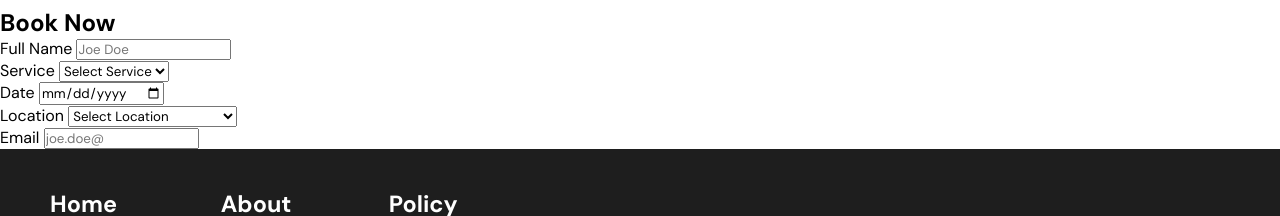
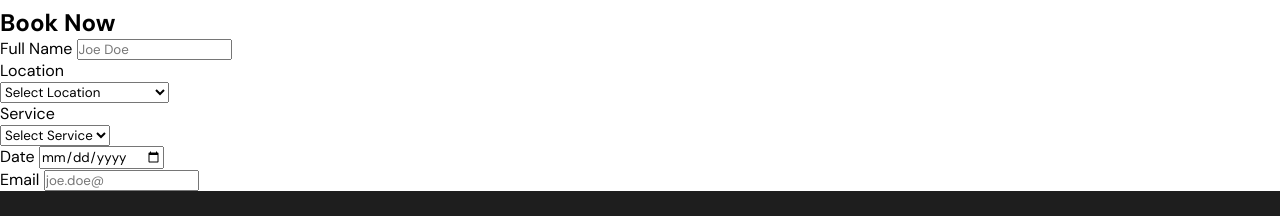
Before and after one commit to The-Just-Project-Group6/Hairdresser-Website, a plain HTML site: page booknow.html in a window 1280 px wide. Shown: the part 88-304 px from the top of the page. Drawn offline with Linux system fonts and the light colour scheme.

Commit message:
updated booknow page

```diff
--- a/booknow.html
+++ b/booknow.html
@@ -32,44 +32,45 @@
     <!-- BOOK NOW -->
     <section class="book_now_container">
         <h1>Book Now</h1>
-        <form action="" method="post" class="book_now_form">
+        <form action="" method="post">
+                <div class="book_now_form">
                     <div class="input_field_left">
                         <div class="input_field">
-                    <label for="">Full Name
-                        <input type="text" name="" id="" placeholder="Joe Doe">
-                    </label>
+                            <label for="">Full Name</label>
+                                <input type="text" name="" id="" placeholder="Joe Doe" class="input" required>
                         </div>
                         <div class="input_field">
-                    <label for="Service">Service
-                        <select name="service" id="">
+                            <label for="Location">Location</label>
+                            <div class="custom_select">
+                                <select name="Location" id="" class="input" required>
+                                    <option selected disabled>Select Location</option>
+                                    <option value="10049, Harlem Drive, NY">10049, Harlem Drive, NY</option>
+                                    <option value="Hollyword, NY">Hollyword, NY</option>
+                                    <option value="Los Angeles, NY">Los Angeles, NY</option>
+                                </select>
+                            </div>
+                        </div>
+                        <div class="input_field">
+                            <label for="service">Service</label>
+                            <div class="custom_select">
+                                <select name="Location" id="" class="input" required>
                                     <option selected disabled>Select Service</option>
                                     <option value="Hair Cut">Hair Cut</option>
                                     <option value="Braid">Braid</option>
                                     <option value="Washing">Washing</option>
                                 </select>
-                    </label>
                             </div>
-                <div class="input_field">
-                    <label for="">Date
-                        <input type="date" name="" id="" placeholder="DD/MM/YY">
-                    </label>
                         </div>
                     </div>
                     <div class="input_field_right">
                         <div class="input_field">
-                    <label for="Location">Location
-                        <select name="Location" id="">
-                            <option selected disabled>Select Location</option>
-                            <option value="10049, Harlem Drive, NY">10049, Harlem Drive, NY</option>
-                            <option value="Hollyword, NY">Hollyword, NY</option>
-                            <option value="Los Angeles, NY">Los Angeles, NY</option>
-                        </select>
-                    </label>
+                            <label for="">Date</label>
+                                <input type="date" name="date" id="" placeholder="DD/MM/YY" class="input" required>
                         </div>
                         <div class="input_field">
-                    <label for="">Email
-                        <input type="email" name="" id="" placeholder="joe.doe@">
-                    </label>
+                            <label for="">Email</label>
+                                <input type="email" name="" id="" placeholder="joe.doe@" class="input">
+                        </div>
                     </div>
                 </div>
         </form>
```
Lines whose indentation alone changed are shown as unchanged.
